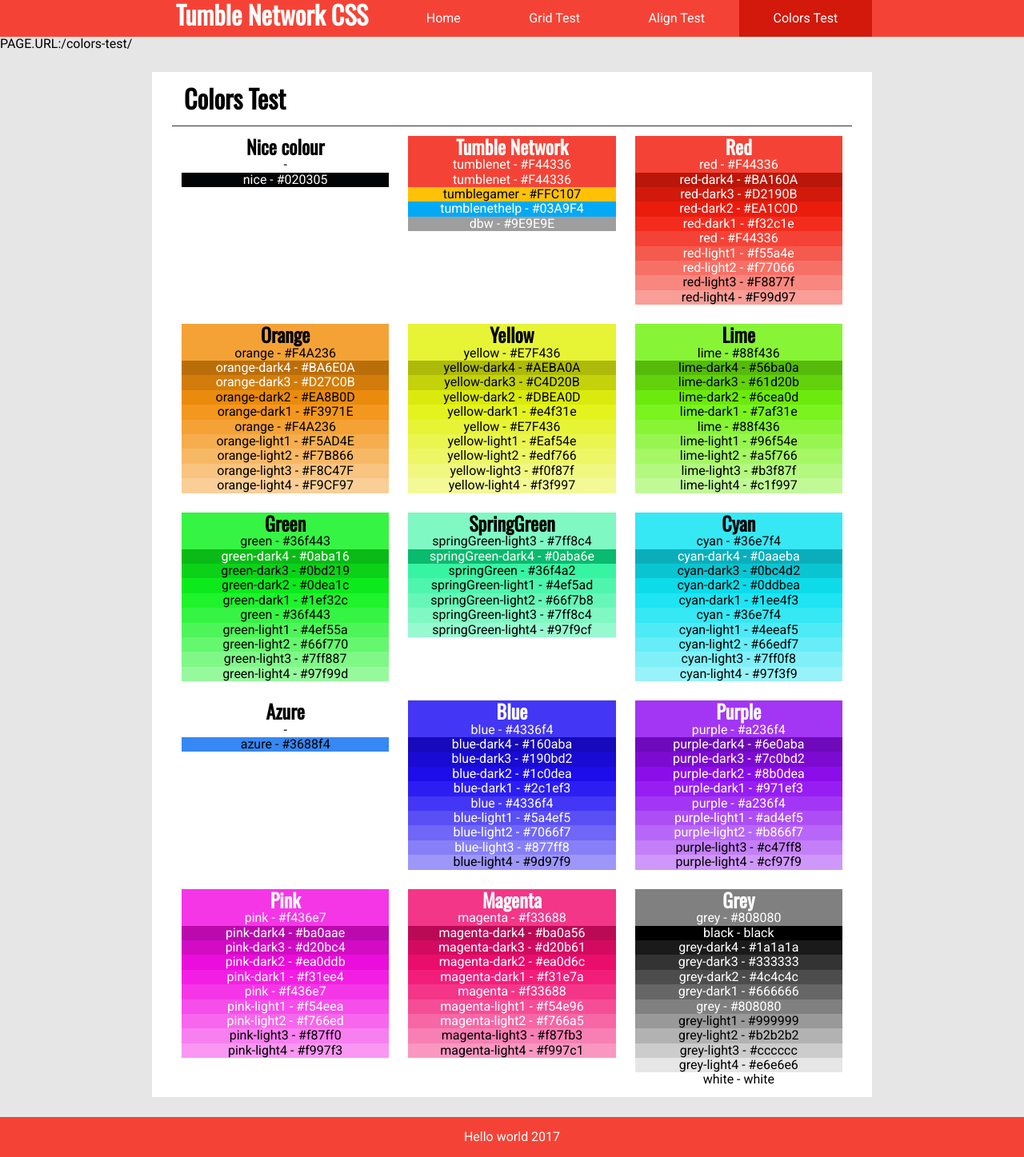
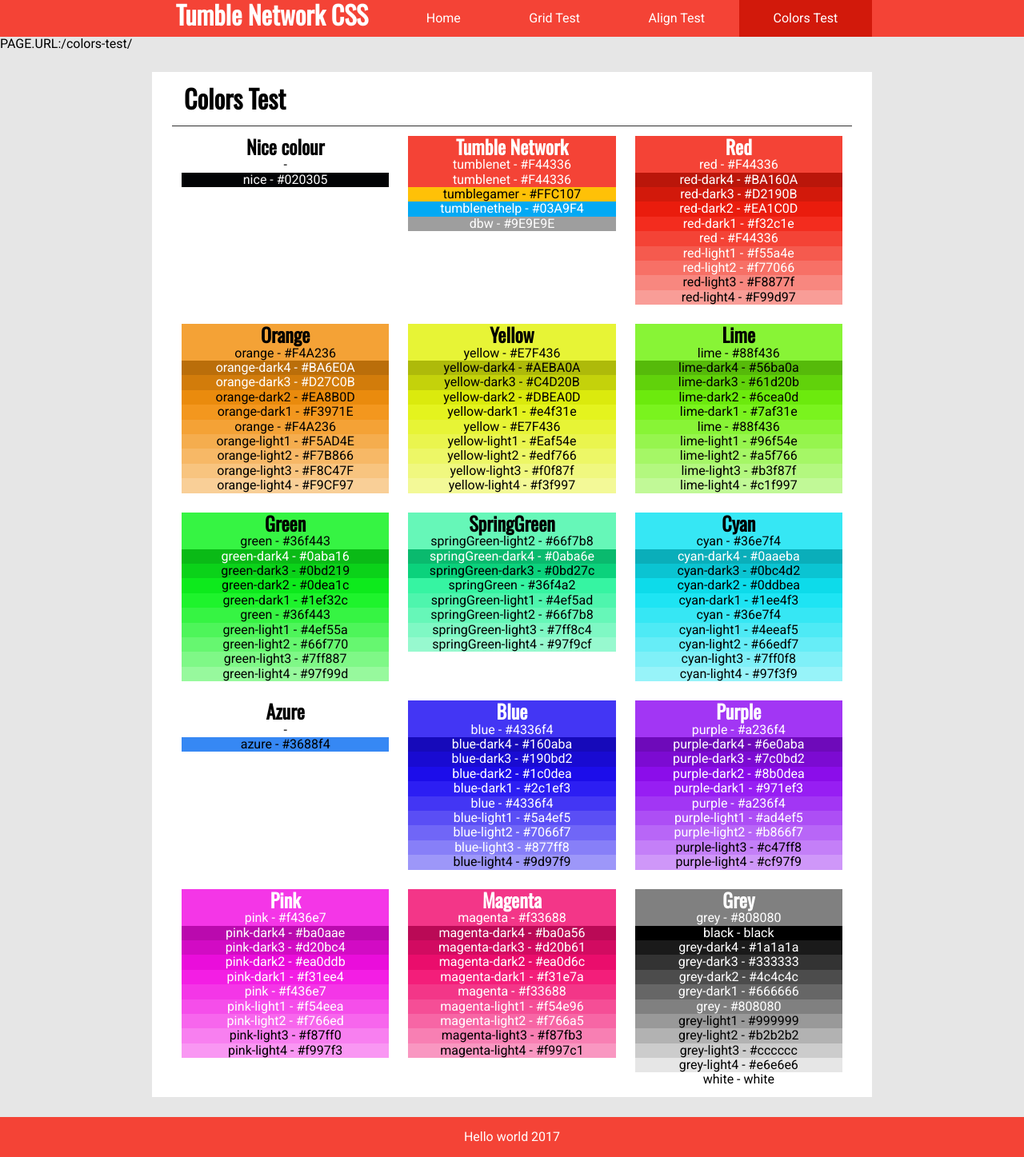
Before and after one commit to tumblenet/tumblenet-css, a Jekyll site: the page built from colors-test.html, in a window 1280 px wide. Shown: the whole page at 80% size. Built offline with Jekyll 4.4.1, drawn with Linux system fonts in a browser that asks for light colours.

Commit message:
added springGreen-dark3

```diff
--- a/_data/css.yml
+++ b/_data/css.yml
@@ -146,6 +146,8 @@
   - name: springGreen-dark4
     value: "#0aba6e"
     dark: true
+  - name: springGreen-dark3
+    value: "#0bd27c"
   - name: springGreen
     value: "#36f4a2"
     dark: false
```
